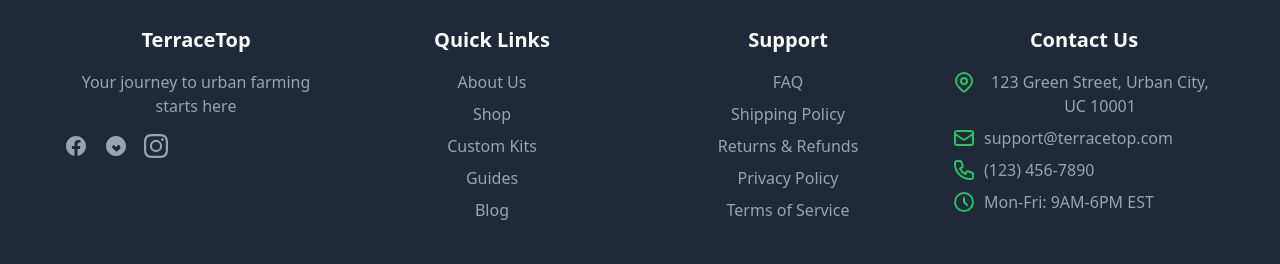
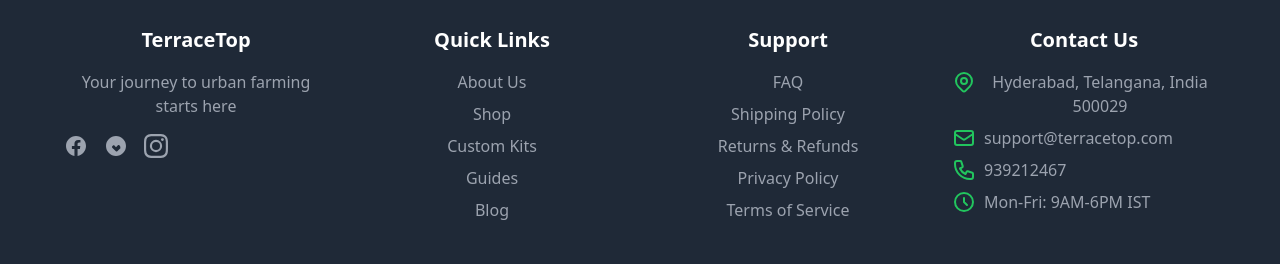
Before and after one commit to vijayvardhan28/TerraTop, a React (Vite) app: page /services in a window 1280 px wide. Shown: the part 377-641 px from the top of the page. Built offline with nearby package versions, Linux system fonts and the light colour scheme.

Commit message:
updated footer

```diff
--- a/src/components/Layout/Footer.tsx
+++ b/src/components/Layout/Footer.tsx
@@ -95,7 +95,7 @@ const Footer = () => {
                     <path strokeLinecap="round" strokeLinejoin="round" strokeWidth={2} d="M17.657 16.657L13.414 20.9a1.998 1.998 0 01-2.827 0l-4.244-4.243a8 8 0 1111.314 0z" />
                     <path strokeLinecap="round" strokeLinejoin="round" strokeWidth={2} d="M15 11a3 3 0 11-6 0 3 3 0 016 0z" />
                   </svg>
-                  <span className="text-gray-400">123 Green Street, Urban City, UC 10001</span>
+                  <span className="text-gray-400">Hyderabad, Telangana, India 500029</span>
                 </li>
                 <li className="flex items-start">
                   <svg className="h-6 w-6 text-green-500 mr-2 flex-shrink-0" fill="none" viewBox="0 0 24 24" stroke="currentColor">
@@ -107,13 +107,13 @@ const Footer = () => {
                   <svg className="h-6 w-6 text-green-500 mr-2 flex-shrink-0" fill="none" viewBox="0 0 24 24" stroke="currentColor">
                     <path strokeLinecap="round" strokeLinejoin="round" strokeWidth={2} d="M3 5a2 2 0 012-2h3.28a1 1 0 01.948.684l1.498 4.493a1 1 0 01-.502 1.21l-2.257 1.13a11.042 11.042 0 005.516 5.516l1.13-2.257a1 1 0 011.21-.502l4.493 1.498a1 1 0 01.684.949V19a2 2 0 01-2 2h-1C9.716 21 3 14.284 3 6V5z" />
                   </svg>
-                  <span className="text-gray-400">(123) 456-7890</span>
+                  <span className="text-gray-400">939212467</span>
                 </li>
                 <li className="flex items-start">
                   <svg className="h-6 w-6 text-green-500 mr-2 flex-shrink-0" fill="none" viewBox="0 0 24 24" stroke="currentColor">
                     <path strokeLinecap="round" strokeLinejoin="round" strokeWidth={2} d="M12 8v4l3 3m6-3a9 9 0 11-18 0 9 9 0 0118 0z" />
                   </svg>
-                  <span className="text-gray-400">Mon-Fri: 9AM-6PM EST</span>
+                  <span className="text-gray-400">Mon-Fri: 9AM-6PM IST</span>
                 </li>
               </ul>
             </div>
```
